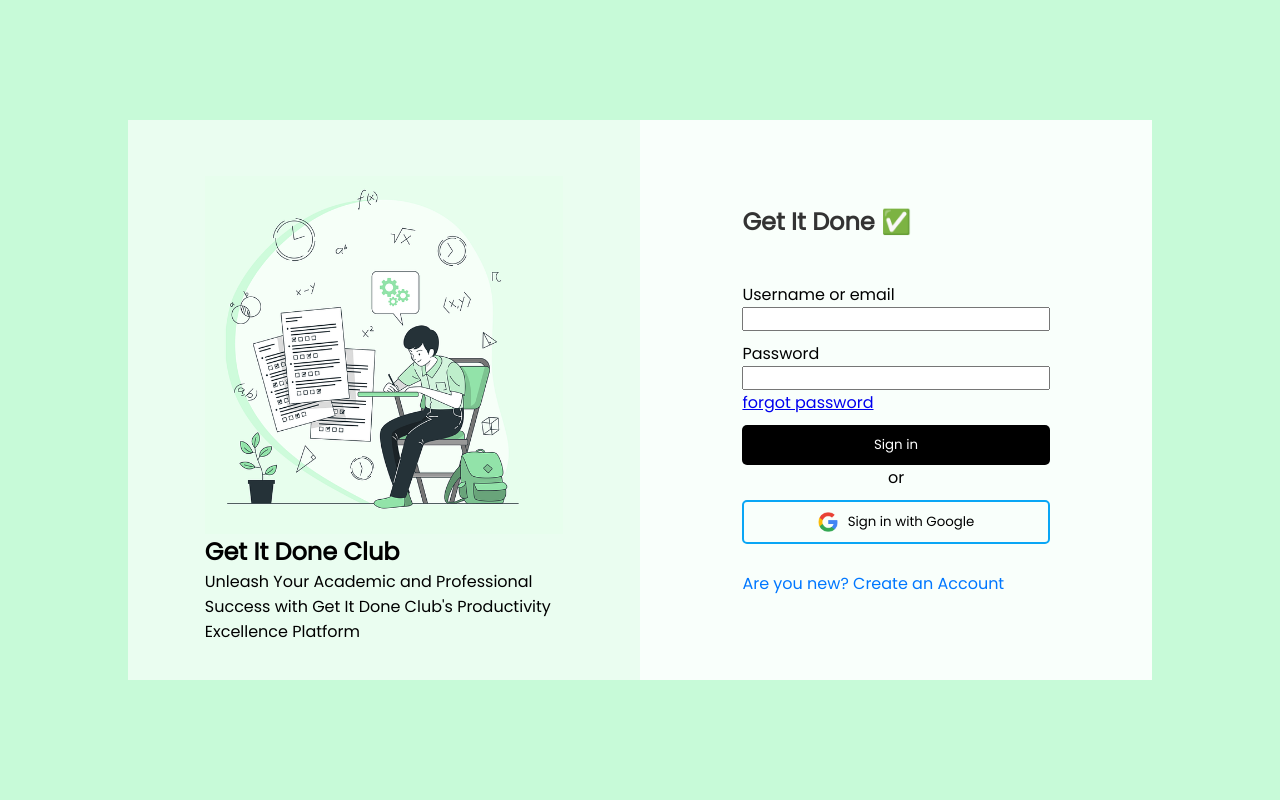
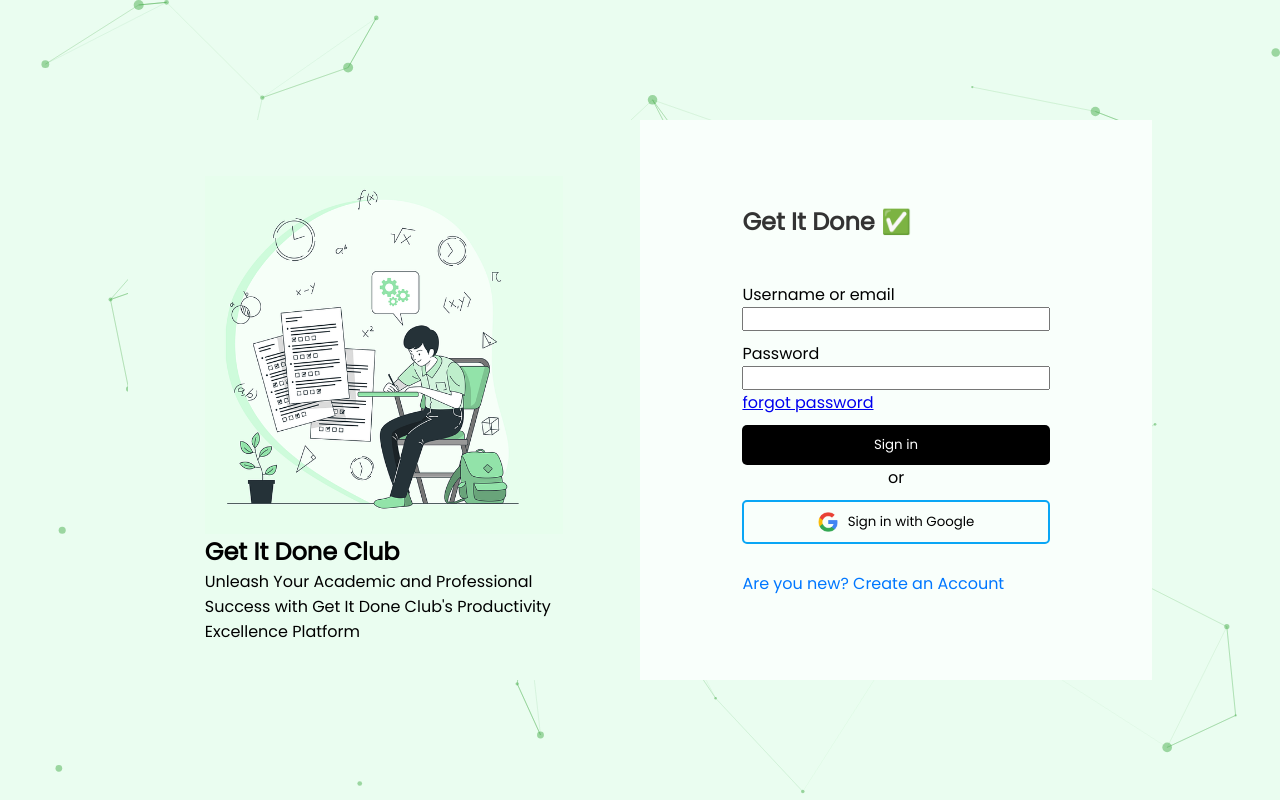
Before and after one commit to Siddartha-Kodaboina/todo-client, a React (Create React App) app: page /login in a window 1280 px wide. Built offline with nearby package versions, Linux system fonts and the light colour scheme; no server answers.

Commit message:
Added particles in background with particle js

```diff
--- a/package.json
+++ b/package.json
@@ -17,6 +17,8 @@
     "react-dom": "^18.2.0",
     "react-router-dom": "^6.22.2",
     "react-scripts": "5.0.1",
+    "react-tsparticles": "^2.12.2",
+    "tsparticles-slim": "^2.12.0",
     "web-vitals": "^2.1.4"
   },
   "scripts": {
--- a/src/App.css
+++ b/src/App.css
@@ -9,6 +9,27 @@
   height: 40vmin;
   pointer-events: none;
 }
+
+.AppBody {
+  position: relative;
+  width: 100%;
+  height: 100vh; /* adjust height as needed */
+  /* border: 5px solid black; */
+  /* background-color: red; */
+}
+
+.routes{
+  z-index: 10;
+}
+
+.particles{
+  /* width: 100%;
+  height: 100vh;
+  position: absolute;
+  background-color: blue; */
+  z-index: -2;
+}
+
 
 @media (prefers-reduced-motion: no-preference) {
   .App-logo {
--- a/src/App.js
+++ b/src/App.js
@@ -1,3 +1,4 @@
+import { useCallback } from 'react';
 import Login from './components/Login';
 import ForgotPassword from './components/ForgotPassword';
 import ResetPassword from './components/ResetPassword';
@@ -6,22 +7,31 @@
 import useFirebaseUser from './hooks/useFirebaseUser';
 import NavigationBar from './components/NavigationBar';
 import { BrowserRouter as Router, Route, Routes, Navigate } from 'react-router-dom';
+import Particle from  './Particle';
 
 function App() {
   const user = useFirebaseUser();
   console.log(user);
 
+
+
   const base_url = process.env.REACT_APP_NODE_ENV === 'development' ? process.env.REACT_APP_LOCAL_BASE_URL: process.env.REACT_APP_SERVER_BASE_URL;
   return (
 
     <Router className='App'>
+
+      <div className='AppBody'>
+
         {user && <NavigationBar />}
+        <Particle className='particles'/>
         <Routes>
+
           <Route path="/" element={user? <Home base_url={base_url}/>: <Navigate replace to="/login"/>}/>
           <Route path="/login" element={!user? <Login/>: <Navigate replace to="/"/>}/>
           <Route path="/forgot-password" element={!user? <ForgotPassword/>: <Navigate replace to="/"/>}/>
           <Route path="/reset-password" element={!user? <ResetPassword/>: <Navigate replace to="/"/>}/>
         </Routes>
+      </div>
     </Router>
   );
 }
--- /dev/null
+++ b/src/Particle.js
@@ -0,0 +1,105 @@
+import { useCallback } from "react";
+import Particles from "react-tsparticles";
+//import { loadFull } from "tsparticles"; // if you are going to use `loadFull`, install the "tsparticles" package too.
+import { loadSlim } from "tsparticles-slim"; // if you are going to use `loadSlim`, install the "tsparticles-slim" package too.
+
+const Particle = () => {
+    const particlesInit = useCallback(async engine => {
+        console.log(engine);
+        // you can initiate the tsParticles instance (engine) here, adding custom shapes or presets
+        // this loads the tsparticles package bundle, it's the easiest method for getting everything ready
+        // starting from v2 you can add only the features you need reducing the bundle size
+        //await loadFull(engine);
+        await loadSlim(engine);
+    }, []);
+
+    const particlesLoaded = useCallback(async container => {
+        await console.log(container);
+    }, []);
+
+    return (
+        <Particles
+            id="tsparticles"
+            init={particlesInit}
+            loaded={particlesLoaded}
+            options={{
+                background: {
+                    color: {
+                        value: "rgb(234, 253, 240)",
+                    },
+                },
+                fpsLimit: 120,
+                interactivity: {
+                    events: {
+                        onClick: {
+                            enable: false,
+                            mode: "push",
+                        },
+                        onHover: {
+                            enable: true,
+                            mode: "repulse",
+                        },
+                        resize: true,
+                    },
+                    modes: {
+                        push: {
+                            quantity: 4,
+                        },
+                        repulse: {
+                            distance: 60,
+                            duration: 0.4,
+                        },
+                    },
+                },
+                particles: {
+                    color: {
+                        value: "#4CAF50",
+                    },
+                    links: {
+                        color: "#4CAF50",
+                        distance: 150,
+                        enable: true,
+                        opacity: 0.5,
+                        width: 1,
+                    },
+                    move: {
+                        direction: "none",
+                        enable: true,
+                        outModes: {
+                            default: "bounce",
+                        },
+                        random: false,
+                        speed: 2,
+                        straight: false,
+                    },
+                    number: {
+                        density: {
+                            enable: true,
+                            area: 800,
+                        },
+                        value: 45,
+                    },
+                    opacity: {
+                        value: 0.5,
+                    },
+                    shape: {
+                        type: "circle",
+                        character: {
+                            value: "✅Hello", // Character for char shape
+                            font: "Arial",
+                            style: "",
+                            weight: "400",
+                        },
+                    },
+                    size: {
+                        value: { min: 1, max: 5 },
+                    },
+                },
+                detectRetina: true,
+            }}
+        />
+    );
+};
+
+
+export default Particle;
--- a/src/components/Home.js
+++ b/src/components/Home.js
@@ -4,6 +4,7 @@
 import '../styles/Home.css';
 import useFirebaseUser from '../hooks/useFirebaseUser';
 import EditNoteIcon from '@mui/icons-material/EditNote';
+// import Particle from  '../Particle';
 
 const Home = ({base_url}) => {
     const listItems = ["Todo", "In-progress", "Done"]
--- a/src/styles/Home.css
+++ b/src/styles/Home.css
@@ -3,7 +3,7 @@
   width: 100%;
   height: 90vh;
   overflow-y: scroll;
-  background: rgb(234, 253, 240);
+  /* background: rgb(234, 253, 240); */
   display: flex;
   justify-content: center;
   /* border: 5px solid black; */
@@ -22,7 +22,7 @@
   display: flex;
   justify-content: space-between;
   align-items: center;
-  background-color: rgb(234, 253, 240);
+  /* background-color: rgb(234, 253, 240); */
   height: 8vh;
   border-bottom: 2px solid green;
 }
@@ -54,7 +54,7 @@
 }
 
 .active{
-  background: rgb(199, 250, 230);
+  box-shadow:2px 1px 5px 2px rgb(173, 232, 173) ;
 }
 
 .header-li p{
@@ -156,6 +156,8 @@
   box-shadow: 0 0 15px #4CAF50; /* Glowing effect on focus */
 }
 
+
+
 @media only screen and (max-width: 600px){
   .home-container{
     width: 95%;
--- a/src/styles/Navigation.css
+++ b/src/styles/Navigation.css
@@ -1,11 +1,13 @@
 .navigation-main{
   width: 100%;
   height: 10vh;
-  border: 1px solid black;
+  /* border: 1px solid black; */
   display: flex;
   justify-content: space-between;
   /* padding: 10px 40px; */
+  z-index: 100;
   align-items: center;
+  position: relative;
 }
 
 .left{
```
Also changed, not shown: 1 other file (tests, documents, lock files or other folders). Lines whose indentation alone changed are shown as unchanged.
